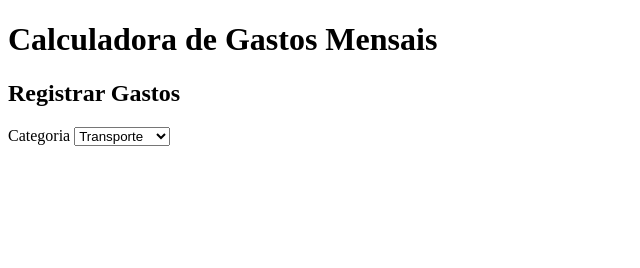
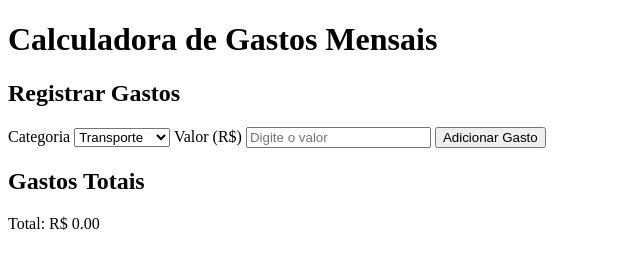
Before and after one commit to lucashmc/PROVA-HTML, a plain HTML site: page index.html in a window 1280 px wide. Shown: the whole page, without its empty margins (0-640 px from the left). Drawn offline with Linux system fonts and the light colour scheme.

Commit message:
Coloquei uma tabela mostrando o valor dos custo onde o codigo do java vai ser enserido

```diff
--- a/index.html
+++ b/index.html
@@ -24,7 +24,17 @@
                 <option value="saude">Saúde</option>
             </select>
 
+            <label for="valor">Valor (R$)</label>
+            <input type="number" id="valor" placeholder="Digite o valor" />
 
+            <button id="adicionarGasto">Adicionar Gasto</button>
+        </section>
+
+        <section>
+            <h2>Gastos Totais</h2>
+            <p id="totalGastos">Total: R$ 0.00</p>
+        </section>
+    </main>
 
     <script src='main.js'></script>
 </body>
```
